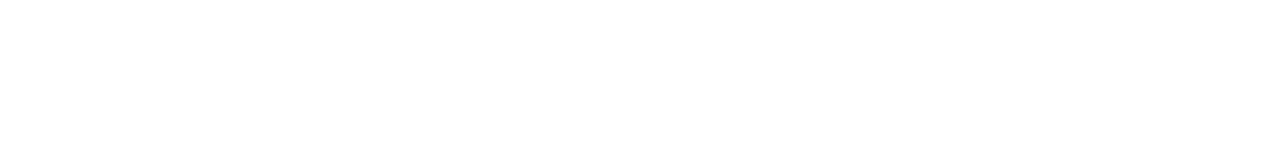
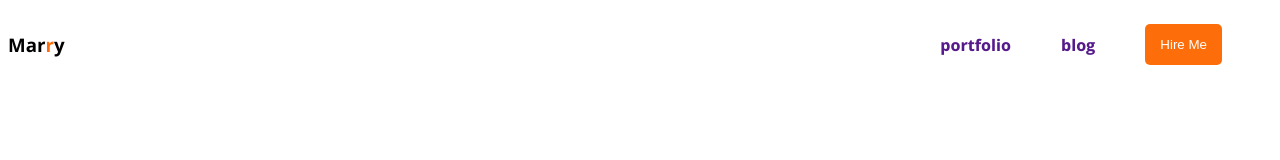
Before and after one commit to habiburrahman9/webdeveloper-portfolioo, a plain HTML site: page index.html in a window 1280 px wide. Drawn offline with nearby package versions, Linux system fonts and the light colour scheme.

Commit message:
added nav

```diff
--- a/index.html
+++ b/index.html
@@ -4,10 +4,23 @@
     <meta charset="UTF-8">
     <meta name="viewport" content="width=device-width, initial-scale=1.0">
     <title>web developer portfolio</title>
+    <link rel="preconnect" href="https://fonts.googleapis.com">
+<link rel="preconnect" href="https://fonts.gstatic.com" crossorigin>
+<link href="https://fonts.googleapis.com/css2?family=Open+Sans:ital,wght@0,727;1,727&display=swap" rel="stylesheet">
+
+<link href="https://fonts.googleapis.com/css2?family=Open+Sans:ital,wght@0,300..800;1,300..800&display=swap" rel="stylesheet">
+    <link rel="stylesheet" href="styles/portfolio.css">
 </head>
 <body>
     <header>
-
+             <nav>
+                <h3 class="nav title">Mar<span class="text-primary">r</span>y</h3>
+                <ul>
+                    <li><a href="">portfolio</a></li>
+                    <li><a href="">blog</a></li>
+                    <li><button class="btn-primary">Hire Me</button></li>
+                </ul>
+             </nav>
     </header>
     <main>
 
--- /dev/null
+++ b/styles/portfolio.css
@@ -0,0 +1,40 @@
+/* common sared style */
+
+body{
+    font-family: "Open Sans", sans-serif;
+    font-optical-sizing: auto;
+    font-weight: 727;
+    font-style: normal;
+    font-variation-settings:
+      "wdth" 100
+      }
+/* nav trlated style */
+nav{
+    display: flex;
+    justify-content: space-between;
+    align-items: center;
+
+}
+.text-primary{
+    color: #fd6e0a;
+}
+.btn-primary{
+    border-radius: 5px;
+    background-color: #fd6e0a;
+    color: white;
+    border: 0px;
+    font-weight: 700px;
+    padding: 13px 15px;
+
+}
+nav>ul{
+display: flex;
+align-items: center;
+}
+nav li{
+list-style: none;
+margin-right: 50px;
+}
+nav a{
+    text-decoration: none;
+}
```
